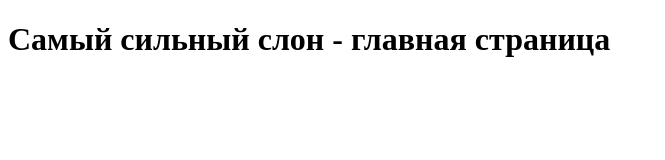
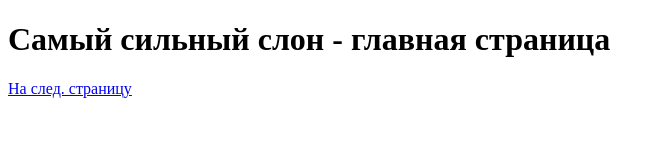
Before and after one commit to PoundMaster/goblldiguk, a plain HTML site: page index.html in a window 1280 px wide. Shown: the whole page, without its empty margins (0-665 px from the left). Drawn offline with Linux system fonts and the light colour scheme.

Commit message:
Добавлена ссылка

```diff
--- a/index.html
+++ b/index.html
@@ -7,5 +7,6 @@
 </head>
 <body>
     <h1>Самый сильный слон - главная страница</h1>
+    <a href="pages/about.html">На след. страницу</a>
 </body>
 </html>
```
